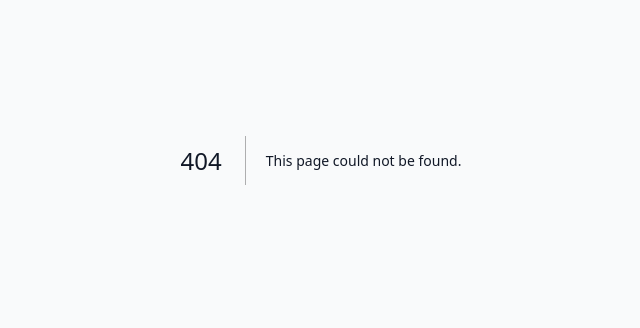
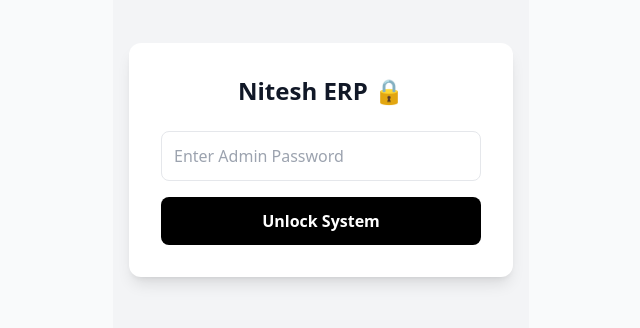
Before and after one commit to try-to-learn-now/Attendence, a Next.js app: page /login in a window 1280 px wide. Before the commit this address had no page. Shown: the part 256-584 px from the top of the page, without its empty margins (319-959 px from the left). Built offline with nearby package versions, Linux system fonts and the light colour scheme.

Commit message:
Create page.js

```diff
--- /dev/null
+++ b/app/login/page.js
@@ -0,0 +1,46 @@
+// app/login/page.js
+"use client";
+import { useState } from 'react';
+import { useRouter } from 'next/navigation';
+
+export default function LoginPage() {
+  const [password, setPassword] = useState('');
+  const [error, setError] = useState('');
+  const router = useRouter();
+
+  const handleLogin = async (e) => {
+    e.preventDefault();
+    const res = await fetch('/api/auth', {
+      method: 'POST',
+      body: JSON.stringify({ password })
+    });
+
+    if (res.ok) {
+      router.push('/');
+      router.refresh();
+    } else {
+      setError('Wrong Password! ❌');
+    }
+  };
+
+  return (
+    <div className="flex items-center justify-center min-h-screen bg-gray-100">
+      <div className="bg-white p-8 rounded-xl shadow-lg w-full max-w-sm">
+        <h1 className="text-2xl font-bold mb-6 text-center">Nitesh ERP 🔒</h1>
+        <form onSubmit={handleLogin}>
+          <input
+            type="password"
+            value={password}
+            onChange={(e) => setPassword(e.target.value)}
+            placeholder="Enter Admin Password"
+            className="w-full p-3 border rounded-lg mb-4"
+          />
+          <button type="submit" className="w-full bg-black text-white p-3 rounded-lg font-bold">
+            Unlock System
+          </button>
+        </form>
+        {error && <p className="text-red-500 text-center mt-4 font-bold">{error}</p>}
+      </div>
+    </div>
+  );
+}
```
